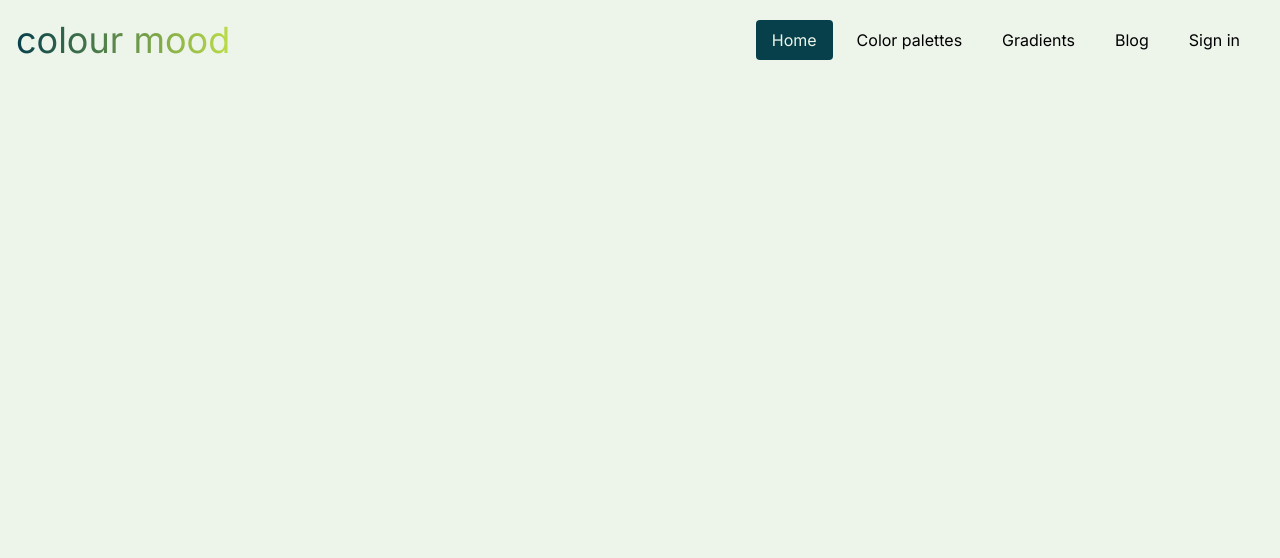
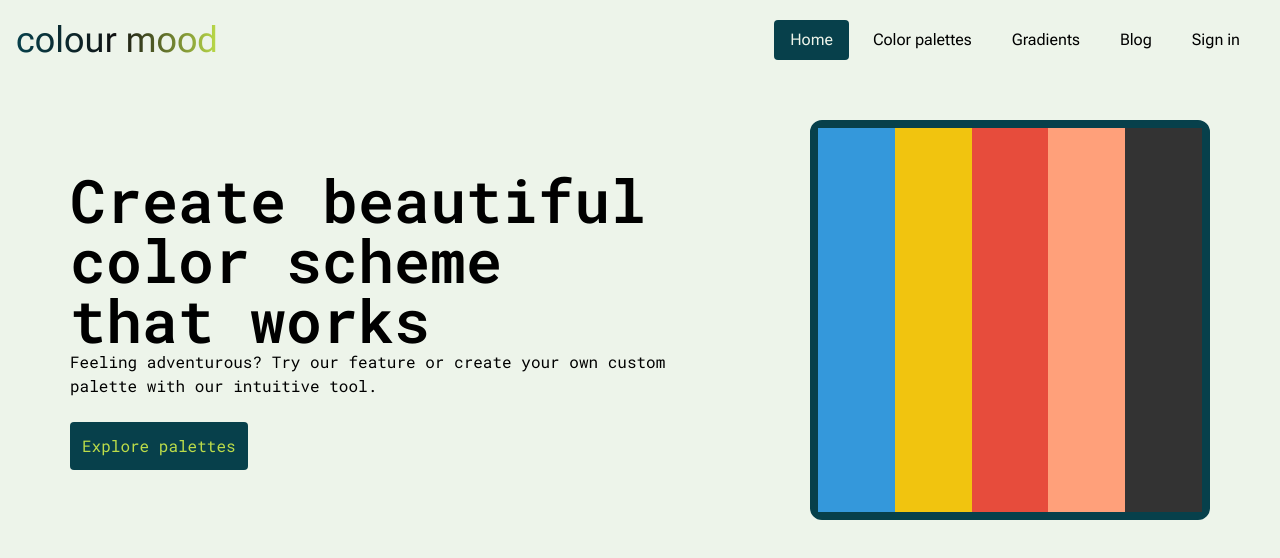
Before and after one commit to motuncoded/colourmood, a Next.js app: page / in a window 1280 px wide. Shown: the top 558 px of the page. Built offline with nearby package versions, Linux system fonts and the light colour scheme.

Commit message:
feat: create a hero-section
In this change, I created the hero-section for the website

```diff
--- /dev/null
+++ b/src/pages/components/Hero.tsx
@@ -0,0 +1,48 @@
+import { roboto_mono } from "@/styles/fonts";
+import React, { useEffect, useState } from "react";
+import colors from "./coloring.json";
+import { inherits } from "util";
+function Hero() {
+  const [currentIndex, setCurrentIndex] = useState(0);
+
+  useEffect(() => {
+    const intervalId = setInterval(() => {
+      setCurrentIndex((prevQuote) => (prevQuote + 1) % colors.length);
+    }, 5000);
+    return () => clearInterval(intervalId);
+  }, [currentIndex]);
+
+  return (
+    <div
+      className={`${roboto_mono.className} flex justify-around place-items-center  mt-6 max-sm:flex-col-reverse`}
+    >
+      <div className="w-[600px] max-sm:flex flex-col justify-center max-sm:w-[400px]">
+        <h2 className="text-6xl font-semibold max-sm:text-4xl">
+          Create beautiful color scheme that works
+        </h2>
+        <h3>
+          Feeling adventurous? Try our feature or create your own custom palette
+          with our intuitive tool.{" "}
+        </h3>
+        <div className="flex mt-6  ">
+          <button
+            type="submit"
+            className=" bg-[var(--primary-color)] p-[.75rem] text-[var(--secondary-color)] rounded"
+          >
+            Explore palettes
+          </button>
+        </div>
+      </div>
+      <div className="border-[8px] rounded-xl border-[var(--primary-color)]  w-[400px] h-[400px] flex my-4 ">
+        {colors[currentIndex].colors.map((color, index) => (
+          <div
+            key={index}
+            style={{ backgroundColor: color.hex, width: "200px" }}
+          ></div>
+        ))}
+      </div>
+    </div>
+  );
+}
+
+export default Hero;
--- a/src/pages/Navbar.tsx
+++ b/src/pages/components/Navbar.tsx
@@ -5,11 +5,11 @@ import { PiBookOpenUserFill } from "react-icons/pi";
 import Link from "next/link";
 import { IoIosMenu } from "react-icons/io";
 import { LiaTimesSolid } from "react-icons/lia";
-import { inter } from "../styles/fonts";
+import { roboto_flex } from "../../styles/fonts";
 
 const Logo = () => (
   <header className="flex justify-center items-center">
-    <h1 className="text-[36px]  bg-gradient-to-r from-[var(--primary-color)] to-[var(--secondary-color)] bg-clip-text text-transparent">
+    <h1 className="text-[36px]  bg-gradient-to-r from-[var(--primary-color)] to-[var(--secondary-color)] via-[var(--black)] bg-clip-text text-transparent">
       colour mood
     </h1>
   </header>
@@ -53,7 +53,7 @@ export default function Navbar() {
   };
   return (
     <div
-      className={`${inter.className} h-[80px] p-4 flex justify-between items-center`}
+      className={`${roboto_flex.className} h-[80px] p-4 flex justify-between items-center`}
     >
       <Logo />
       <div className="hidden sm:flex justify-center items-center">
--- /dev/null
+++ b/src/pages/components/coloring.json
@@ -0,0 +1,29 @@
+[
+  {
+    "colors": [
+      { "hex": "#FFC67D" },
+      { "hex": "#8BC34A" },
+      { "hex": "#FF99CC" },
+      { "hex": "#33CC33" },
+      { "hex": "#663300" }
+    ]
+  },
+  {
+    "colors": [
+      { "hex": "#3498DB" },
+      { "hex": "#F1C40F" },
+      { "hex": "#E74C3C" },
+      { "hex": "#FFA07A" },
+      { "hex": "#333333" }
+    ]
+  },
+  {
+    "colors": [
+      { "hex": "#C6E2B5" },
+      { "hex": "#FFC0CB" },
+      { "hex": "#8F9779" },
+      { "hex": "#C9E4CA" },
+      { "hex": "#F7DC6F" }
+    ]
+  }
+]
--- a/src/pages/index.tsx
+++ b/src/pages/index.tsx
@@ -1,9 +1,10 @@
-import Navbar from "./Navbar";
-
+import Navbar from "./components/Navbar";
+import Hero from "./components/Hero";
 export default function Home() {
   return (
-    <div className=" w-[calc(100% - 2rem)] m-auto">
+    <div className="max-w-[1480px] w-[calc(100% - 2rem)] m-auto">
       <Navbar />
+      <Hero />
     </div>
   );
 }
--- a/src/styles/fonts.ts
+++ b/src/styles/fonts.ts
@@ -1,4 +1,4 @@
-import { Inter, Roboto_Mono } from "next/font/google";
+import { Inter, Roboto_Flex, Roboto_Mono } from "next/font/google";
 
 export const inter = Inter({
   subsets: ["latin"],
@@ -9,3 +9,7 @@ export const roboto_mono = Roboto_Mono({
   subsets: ["latin"],
   display: "swap",
 });
+export const roboto_flex = Roboto_Flex({
+  subsets: ["latin"],
+  display: "swap",
+});
--- a/src/styles/globals.css
+++ b/src/styles/globals.css
@@ -6,8 +6,10 @@
   --light-color: #edf4ea;
   --primary-color: #07404b;
   --secondary-color: #bcdc49;
+  --dark-green: #738933;
   --light-gray: #c9d4c5;
   --light: #ffffff;
+  --black: #111111;
 }
 
 body {
```
